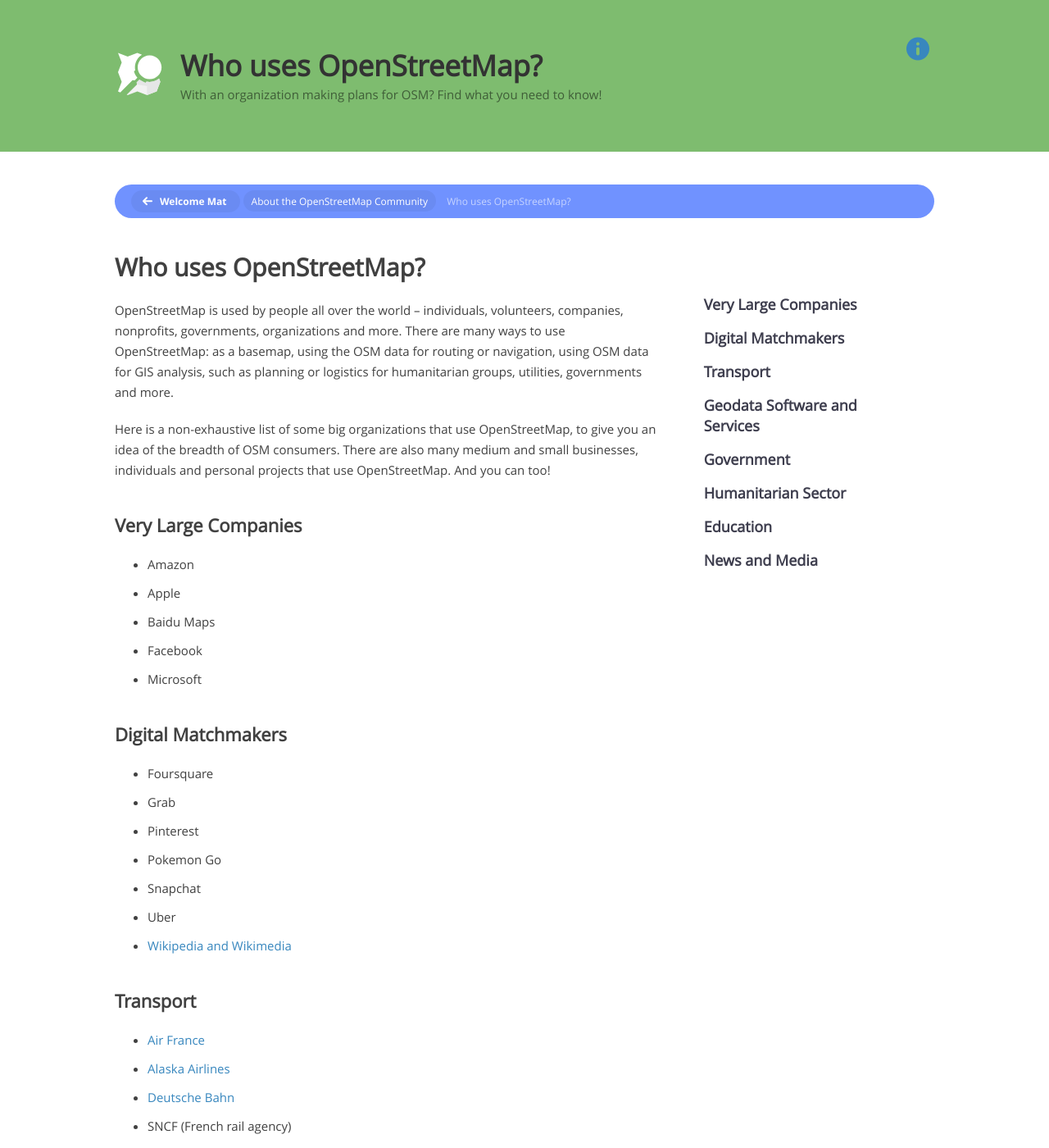
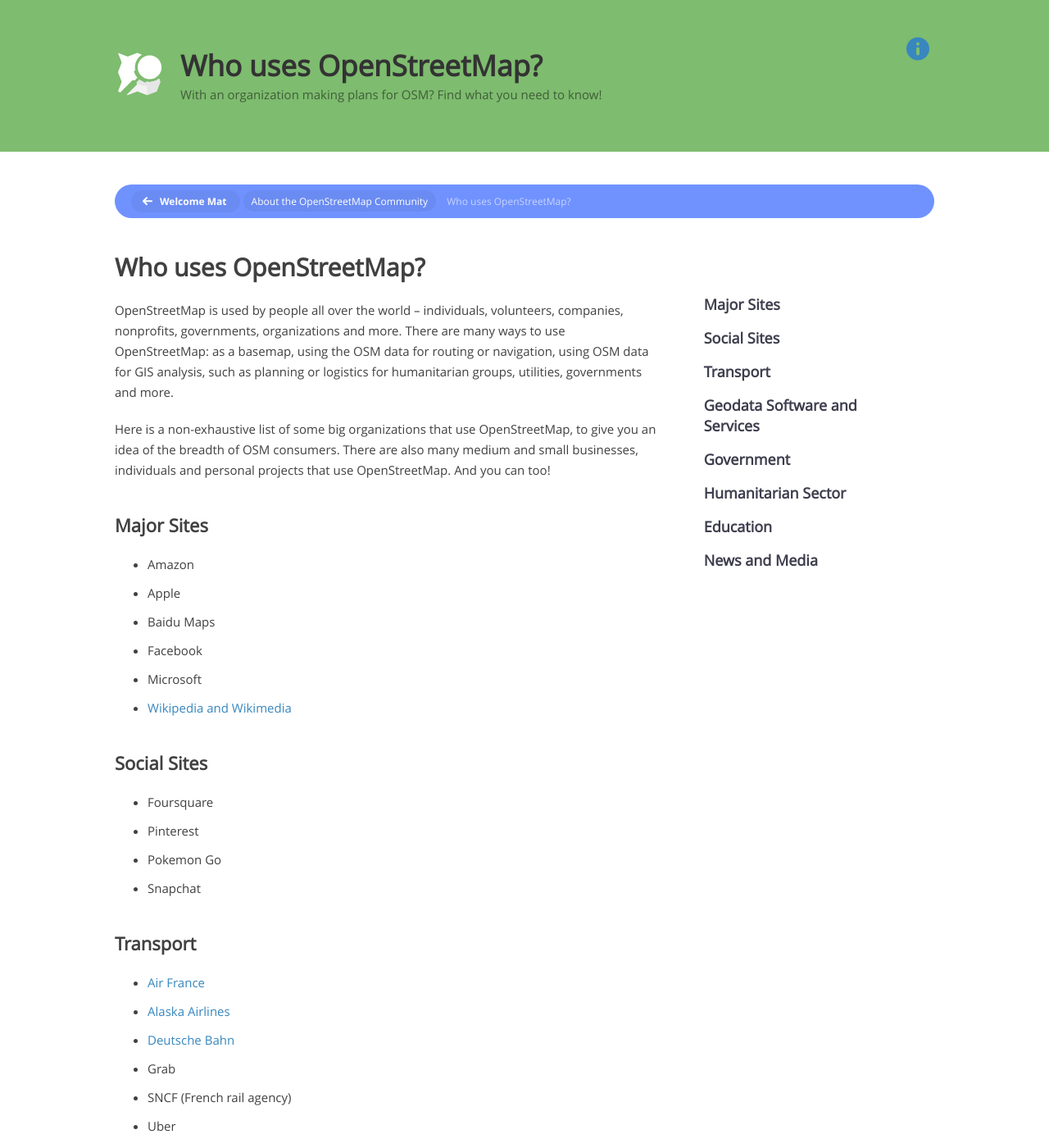
Before and after one commit to osmfoundation/welcome-mat, a Jekyll site: the page built from about-osm-community/_posts/0000-01-04-consumers.md, in a window 1280 px wide and 1400 px high. Shown: the whole window at 82% size. Built offline with Jekyll 4.4.1, drawn with Linux system fonts in a browser that asks for light colours; some web fonts are replaced.

Commit message:
Implemented feedback from Mikel.

```diff
--- a/about-osm-community/_posts/0000-01-04-consumers.md
+++ b/about-osm-community/_posts/0000-01-04-consumers.md
@@ -6,30 +6,30 @@
 
 Here is a non-exhaustive list of some big organizations that use OpenStreetMap, to give you an idea of the breadth of OSM consumers. There are also many medium and small businesses, individuals and personal projects that use OpenStreetMap. And you can too!
 
-## Very Large Companies
+## Major Sites
 
 * Amazon
 * Apple
 * Baidu Maps
 * Facebook
 * Microsoft
+* [Wikipedia and Wikimedia](https://blog.wikimedia.org/2018/06/28/interactive-maps-now-in-your-language/){:target="_blank"}
 
-## Digital Matchmakers
+## Social Sites
 
 * Foursquare
-* Grab
 * Pinterest
 * Pokemon Go
 * Snapchat
-* Uber
-* [Wikipedia and Wikimedia](https://blog.wikimedia.org/2018/06/28/interactive-maps-now-in-your-language/){:target="_blank"}
 
 ## Transport
 
 * [Air France](https://wiki.openstreetmap.org/wiki/File:Air_France_seatback_map_display.jpg){:target="_blank"}
 * [Alaska Airlines](https://twitter.com/openstreetmapes/status/554009623062388736){:target="_blank"}
 * [Deutsche Bahn](https://wiki.openstreetmap.org/wiki/File:OpenStreetMap_in_an_IC2_carriage_(DB).jpg){:target="_blank"}
+* Grab
 * SNCF (French rail agency)
+* Uber
 
 ## Geodata Software and Services
 
```
